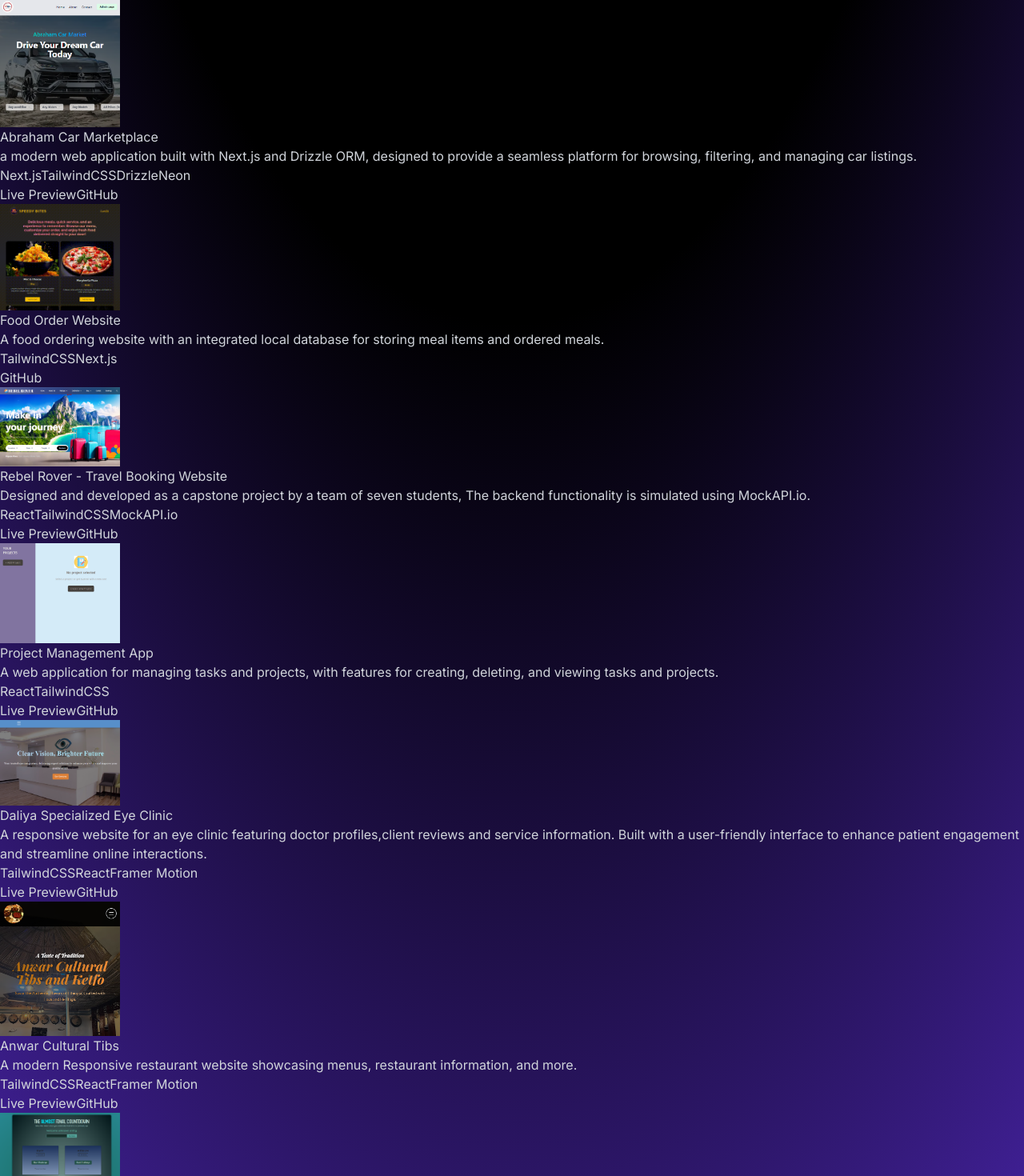
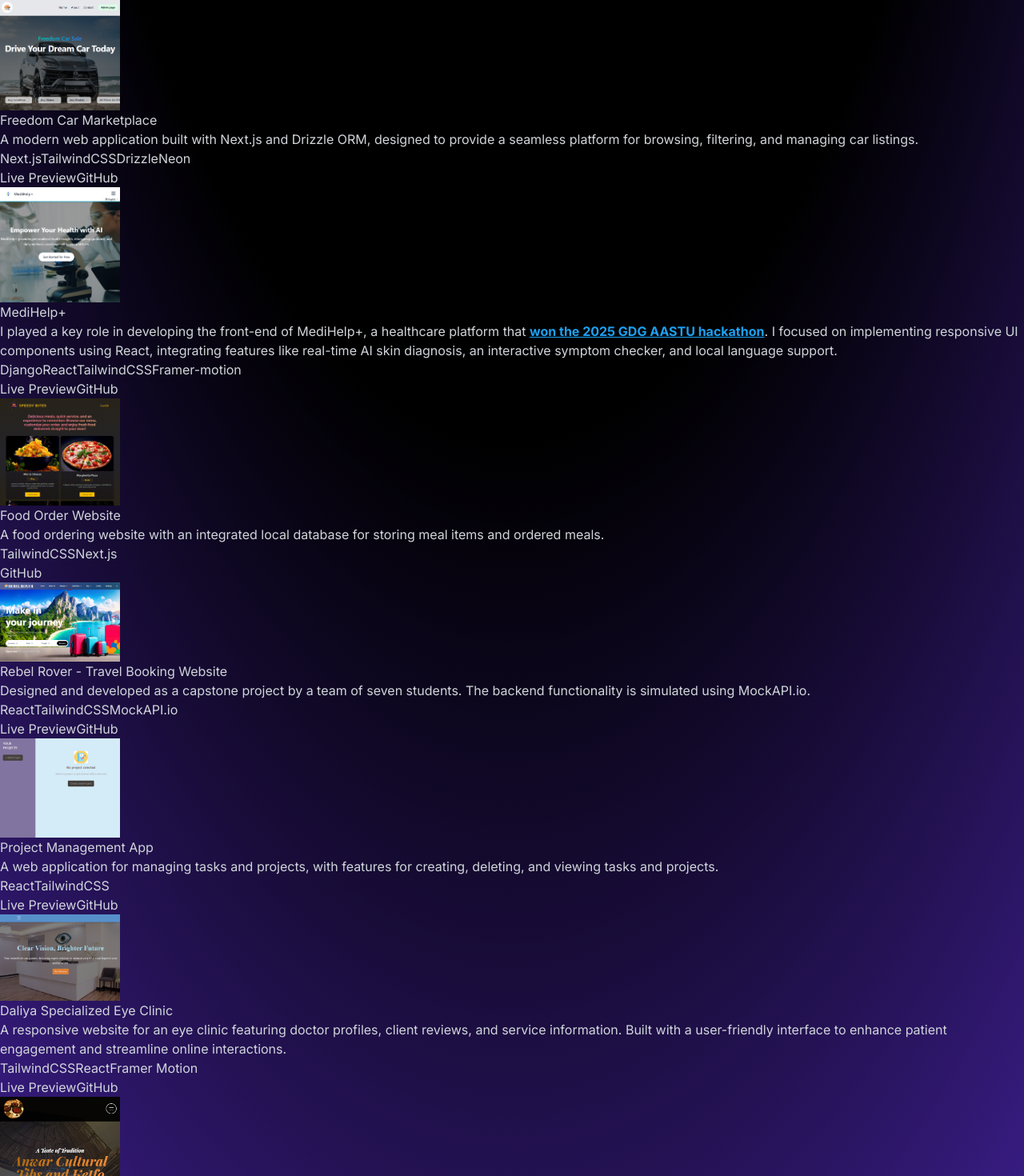
Before and after one commit to Mesud-Ahmed/My-portfolio, a React (Vite) app: page / in a window 1280 px wide. Shown: the part 1612-3082 px from the top of the page at 80% size. Built offline with nearby package versions, Linux system fonts and the light colour scheme.

Commit message:
add new project

```diff
--- a/src/components/Projects.jsx
+++ b/src/components/Projects.jsx
@@ -35,7 +35,7 @@ export default function Projects() {
             className="w-full max-w-xl lg:w-3/4"
           >
             <h6 className="mb-2 font-semibold">{project.title}</h6>
-            <p className="mb-4 text-neutral-400">{project.description}</p>
+            <p className="mb-4 text-neutral-400" dangerouslySetInnerHTML={{ __html: project.description }} />
             <div className="mb-4">
               {project.technologies.map((tech, techIndex) => (
                 <span
--- a/src/constants/index.js
+++ b/src/constants/index.js
@@ -5,10 +5,11 @@ import project4 from "../assets/project-4.png";
 import project5 from "../assets/project-5.png";
 import project6 from "../assets/project-6.png";
 import project7 from "../assets/project-7.png";
+import project8 from "../assets/project-8.png";
 
-export const HERO_CONTENT = `I am a passionate  React and Next.js developer dedicated to crafting responsive, user-friendly web applications. Through hands-on personal projects, coding bootcamps, and collaborative learning, I have honed my skills in React, Next.js, JavaScript, and modern web technologies. `;
+export const HERO_CONTENT = `I am a passionate React and Next.js developer dedicated to crafting responsive, user-friendly web applications. Through hands-on personal projects, coding bootcamps, and collaborative learning, I have honed my skills in React, Next.js, JavaScript, and modern web technologies.`;
 
-export const ABOUT_TEXT = `As a Full-Stack developer and 4th-year Software Engineering student,  My goal is to contribute to meaningful projects that address real-world challenges. <br><br>Beyond coding, I find balance through strengthening my faith, staying active with workouts, and spending quality time with family. These pursuits enhance my discipline and focus, which I bring to my development work.`;
+export const ABOUT_TEXT = `As a Full-Stack developer and 4th-year Software Engineering student, My goal is to contribute to meaningful projects that address real-world challenges. <br><br>Beyond coding, I find balance through strengthening my faith, staying active with workouts, and spending quality time with family. These pursuits enhance my discipline and focus, which I bring to my development work.`;
 
 export const EXPERIENCES = [
   {
@@ -36,14 +37,23 @@ export const EXPERIENCES = [
 
 export const PROJECTS = [
   {
-    title: "Abraham Car Marketplace",
+    title: "Freedom Car Marketplace",
     image: project5,
     description:
-      "a modern web application built with Next.js and Drizzle ORM, designed to provide a seamless platform for browsing, filtering, and managing car listings.",
+      "A modern web application built with Next.js and Drizzle ORM, designed to provide a seamless platform for browsing, filtering, and managing car listings.",
     technologies: ["Next.js", "TailwindCSS", "Drizzle", "Neon"],
     livePreview: "https://car-marketplace-eight-jet.vercel.app/",
     github:
       "https://github.com/Mesud-Ahmed/Car-marketplace/tree/main/next-js-car-marketplace",
+  },
+  {
+    title: "MediHelp+",
+    image: project8,
+    description:
+      `I played a key role in developing the front-end of MediHelp+, a healthcare platform that <a href="https://www.linkedin.com/posts/mesud-ahmed-thrilled-to-share-that-we-won-the-activity-7225483748502347776-5uP5?utm_source=share&utm_medium=member_desktop" target="_blank" rel="noopener noreferrer" style="color: #1DA1F2; font-weight: bold; text-decoration: underline;">won the 2025 GDG AASTU hackathon</a>. I focused on implementing responsive UI components using React, integrating features like real-time AI skin diagnosis, an interactive symptom checker, and local language support.`,
+    technologies: ["Django", "React", "TailwindCSS", "Framer-motion"],
+    livePreview: "https://medihelp-frontend-ntx5.vercel.app/",
+    github: "https://github.com/ellay21/Medihelp-Frontend",
   },
   {
     title: "Food Order Website",
@@ -57,7 +67,7 @@ export const PROJECTS = [
     title: "Rebel Rover - Travel Booking Website",
     image: project4,
     description:
-      "Designed and developed as a capstone project by a team of seven students, The backend functionality is simulated using MockAPI.io.",
+      "Designed and developed as a capstone project by a team of seven students. The backend functionality is simulated using MockAPI.io.",
     technologies: ["React", "TailwindCSS", "MockAPI.io"],
     livePreview: "https://gdg-capstone-g1.netlify.app/",
     github: "https://github.com/anteneh83/G1_Capstone_Project",
@@ -72,12 +82,11 @@ export const PROJECTS = [
       "https://project-management-app-drab.vercel.app/?vercelToolbarCode=ijKgCzpQ_AM0uyP",
     github: "https://github.com/Mesud-Ahmed/Project-Management-app",
   },
-
   {
     title: "Daliya Specialized Eye Clinic",
     image: project6,
     description:
-      "A responsive website for an eye clinic featuring doctor profiles,client reviews and service information. Built with a user-friendly interface to enhance patient engagement and streamline online interactions.",
+      "A responsive website for an eye clinic featuring doctor profiles, client reviews, and service information. Built with a user-friendly interface to enhance patient engagement and streamline online interactions.",
     technologies: ["TailwindCSS", "React", "Framer Motion"],
     livePreview: "https://eye-clinic-ecru.vercel.app/",
     github: "https://github.com/Mesud-Ahmed/Eye-clinic",
@@ -86,10 +95,9 @@ export const PROJECTS = [
     title: "Anwar Cultural Tibs",
     image: project7,
     description:
-      "A modern Responsive restaurant website showcasing menus, restaurant information, and more. ",
+      "A modern responsive restaurant website showcasing menus, restaurant information, and more.",
     technologies: ["TailwindCSS", "React", "Framer Motion"],
     livePreview: "https://restaurant-website-fawn-three.vercel.app/",
-
     github: "https://github.com/Mesud-Ahmed/Restaurant-website",
   },
   {
```
Also changed, not shown: src/assets/project-5.png, src/assets/project-8.png (added).
